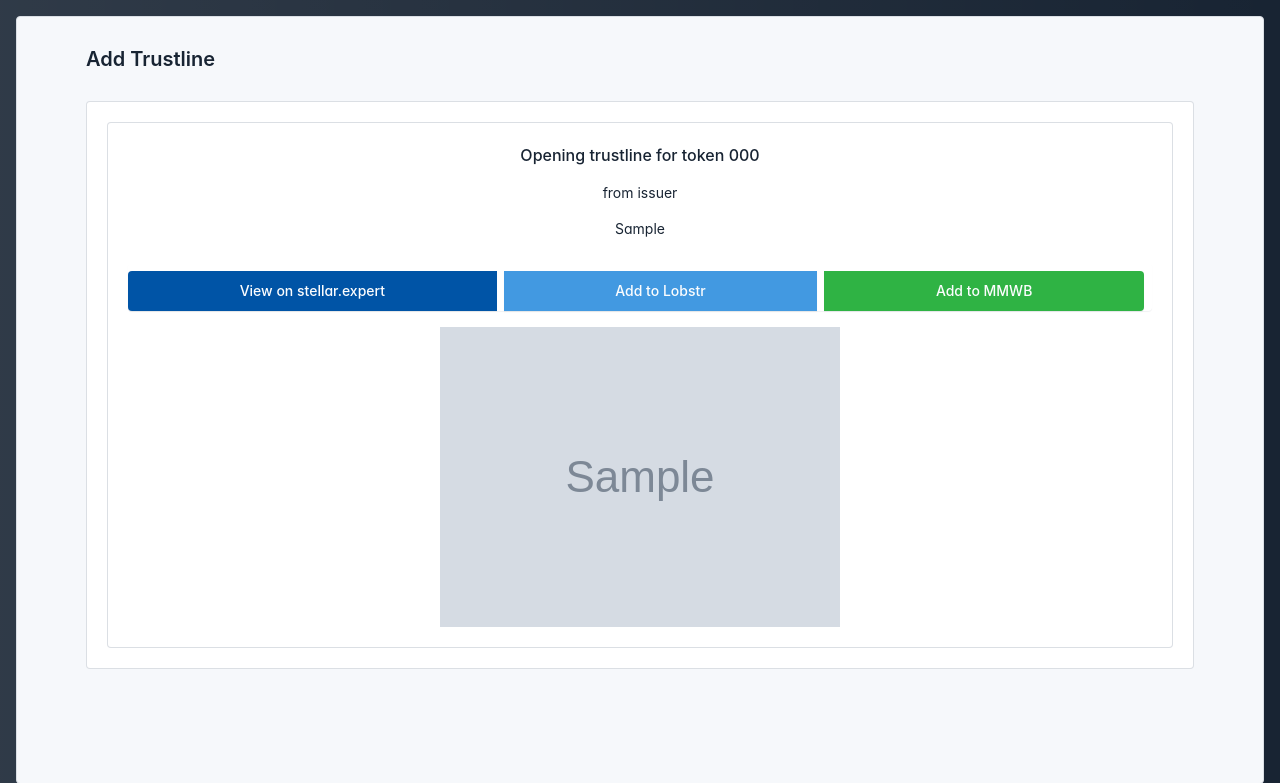
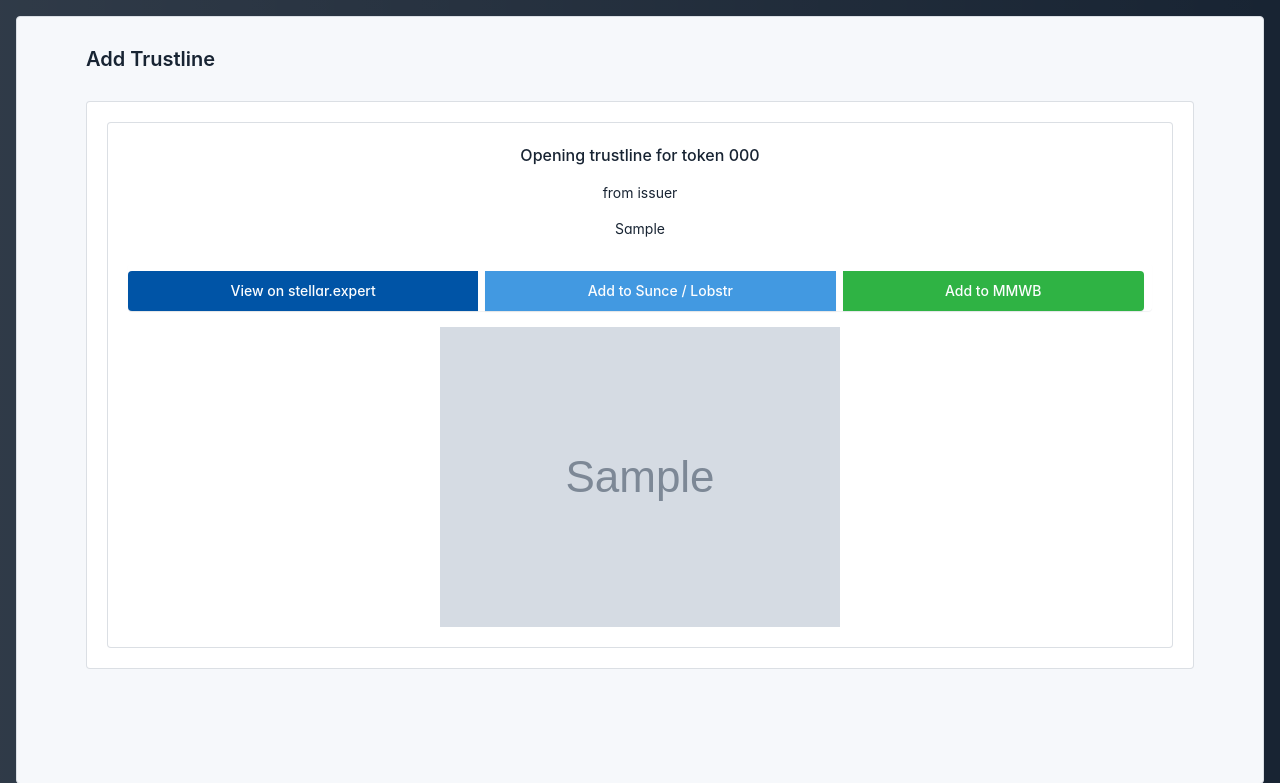
Before and after one commit to attid/eurmtl.me, a Python web app: template templates/tabler_asset.html in a window 1280 px wide. Shown: the top 783 px of the page. Run offline with Jinja, Linux system fonts and the light colour scheme; the template is opened without the code that fills it: most values are stand-ins (such as "Sample title", 1, 10 or a date in 2020); grey boxes marked "Sample" are stand-in pictures; some web fonts are replaced.

Commit message:
🎨 chore(utils/stellar_utils.py): update transaction check to return tx_hash if it already exists 📝 fix(templates/tabler_asset.html): update button text to reflect Sunce / Lobstr integration

```diff
--- a/templates/tabler_asset.html
+++ b/templates/tabler_asset.html
@@ -21,7 +21,7 @@
                 View on stellar.expert
             </a>
             <a href="{{ qr_text }}" target="_blank" class="btn btn-info me-2 mt-2">
-                Add to Lobstr
+                Add to Sunce / Lobstr
             </a>
             <a href="https://t.me/MyMTLWalletBot?start=asset_{{ asset_code }}-0" target="_blank"
                class="btn btn-success me-2 mt-2">
--- a/utils/stellar_utils.py
+++ b/utils/stellar_utils.py
@@ -1071,7 +1071,7 @@ async def add_transaction(tx_body, tx_description):
     with db_pool() as db_session:
         existing_transaction = db_session.query(Transactions).filter(Transactions.hash == tx_hash).first()
         if existing_transaction:
-            return False, f'Transaction already exists: /sign_tools/{tx_hash}'
+            return True, tx_hash
 
         new_transaction = Transactions(hash=tx_hash, body=tr.to_xdr(), description=tx_description,
                                        json=json.dumps(sources))
```
